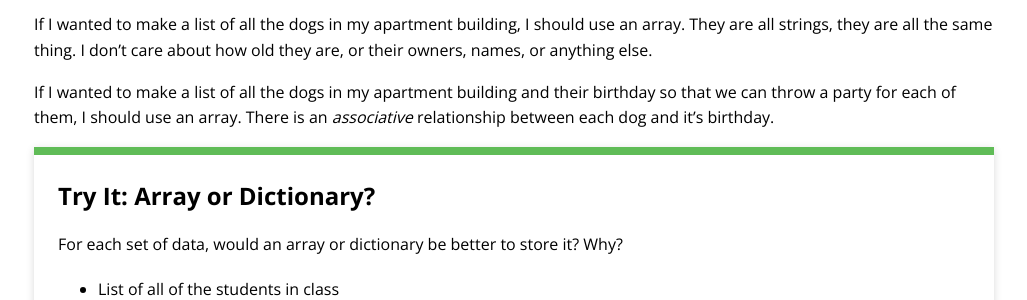
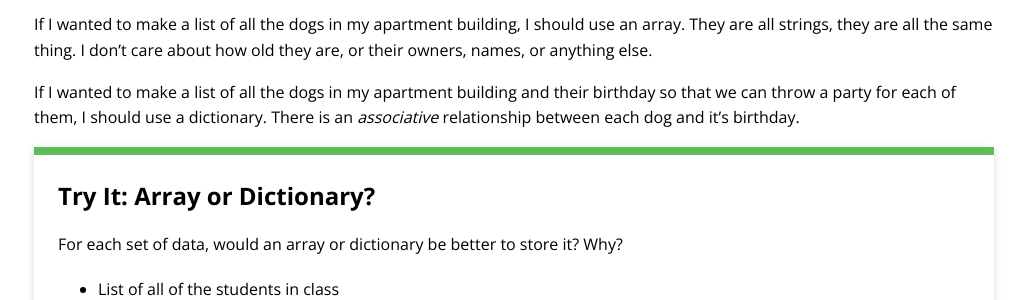
Before and after one commit to ameseee/kwk-curriculum-site, a Jekyll site: the page built from swift-ios/lessons/collections/index.md, in a window 1280 px wide and 900 px high, scrolled down 5781 px. Shown: the part 179-479 px from the top of the window, without its empty margins (126-1153 px from the left). Built offline with Jekyll 4.4.1, drawn with Linux system fonts in a browser that asks for light colours; nearby versions of some CDN libraries; our own code applies the rules of GitHub Pages for plain Markdown files.

Commit message:
Correct explanation on array vs dictionary

```diff
--- a/swift-ios/lessons/collections/index.md
+++ b/swift-ios/lessons/collections/index.md
@@ -217,7 +217,7 @@ We just got the hang of arrays and are feeling pretty great about them - why do
 
 If I wanted to make a list of all the dogs in my apartment building, I should use an array. They are all strings, they are all the same thing. I don't care about how old they are, or their owners, names, or anything else.
 
-If I wanted to make a list of all the dogs in my apartment building and their birthday so that we can throw a party for each of them, I should use an array. There is an _associative_ relationship between each dog and it's birthday.
+If I wanted to make a list of all the dogs in my apartment building and their birthday so that we can throw a party for each of them, I should use a dictionary. There is an _associative_ relationship between each dog and it's birthday.
 
 <div class="try-it">
   <h2>Try It: Array or Dictionary?</h2>
```
